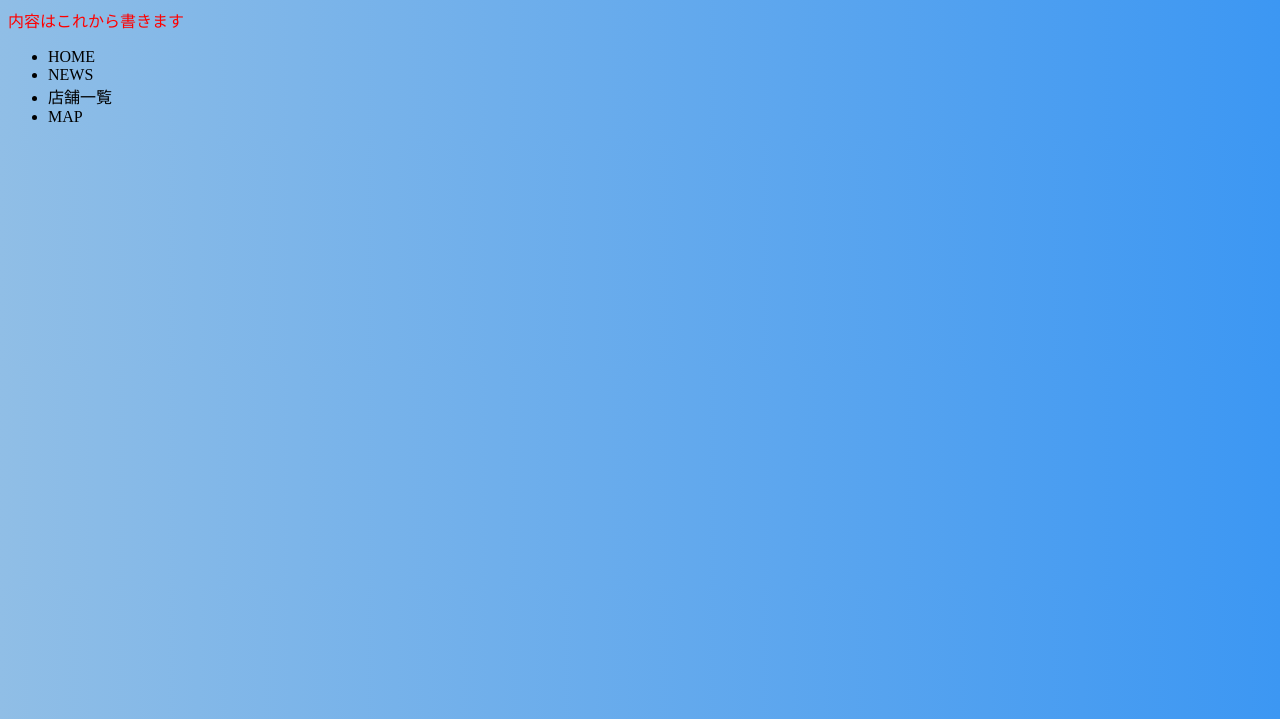
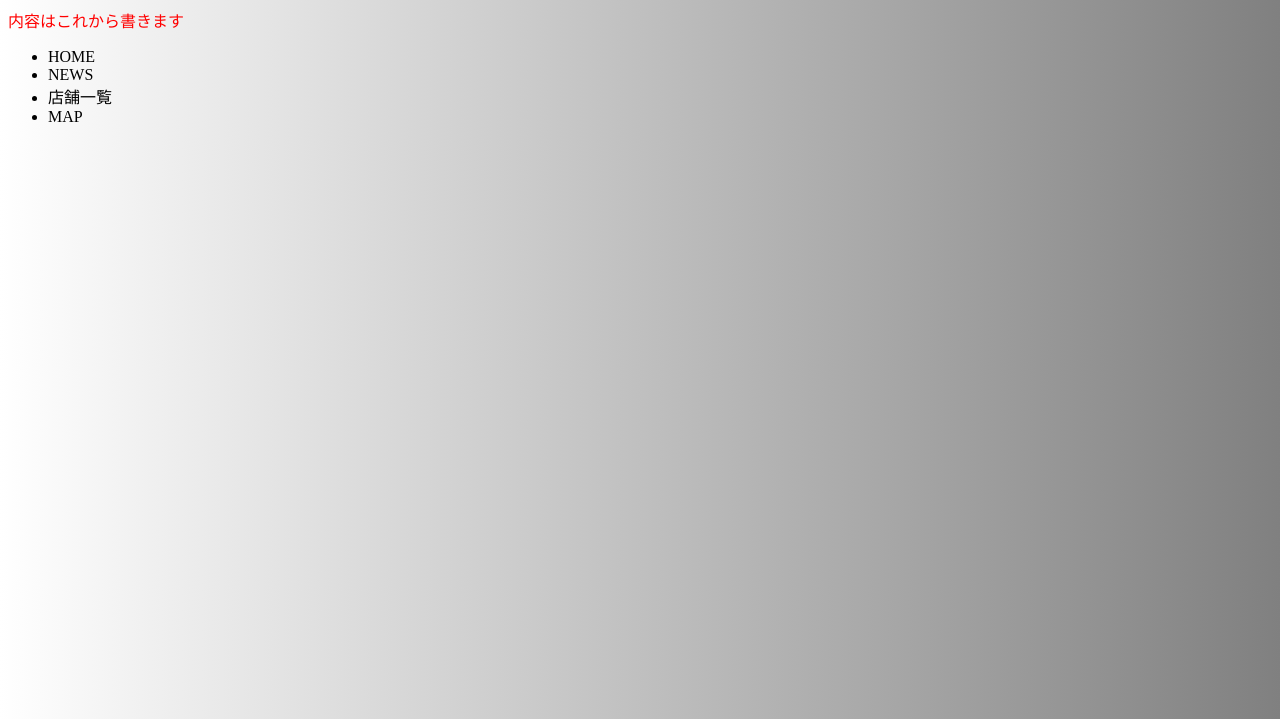
Before and after one commit to s1f10240260/team-project-9, a plain HTML site: page index.html in a window 1280 px wide. Shown: the part 81-800 px from the top of the page. Drawn offline with Linux system fonts and the light colour scheme.

Commit message:
色変更色変更

```diff
--- a/css/index.css
+++ b/css/index.css
@@ -7,5 +7,5 @@
 }
 
 body{
-    background: linear-gradient(90deg,rgb(144, 190, 230),rgb(60, 151, 243));
+    background: linear-gradient(90deg,white,gray);
 }
```
